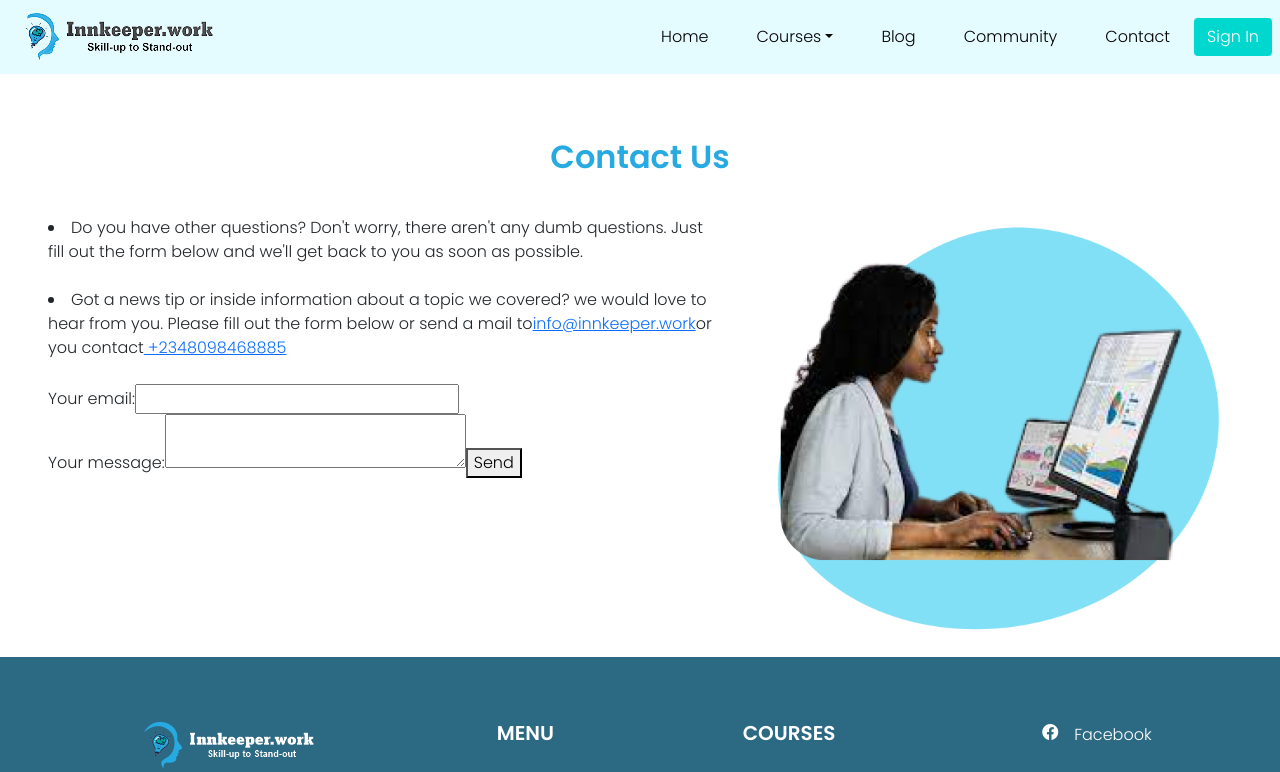
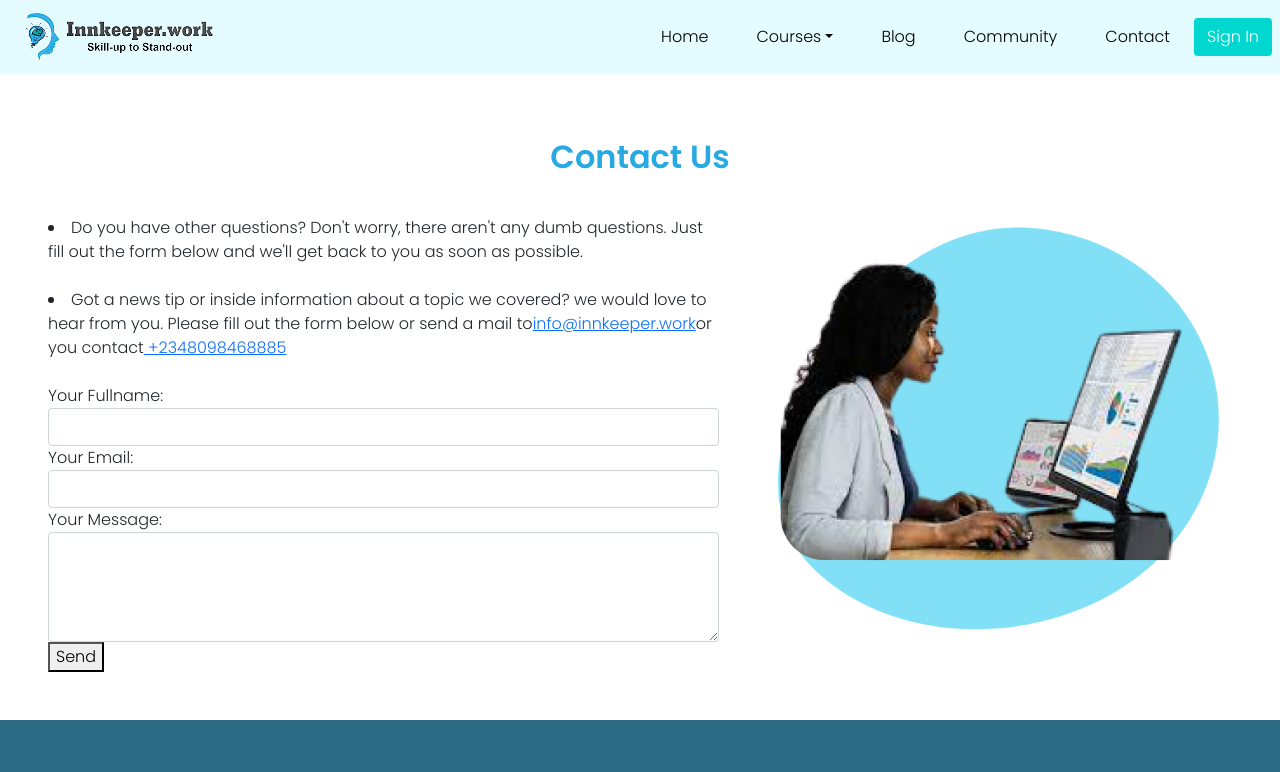
Before and after one commit to innkeeper-work/innkeeper.work_lms, a React (Create React App) app: page /contact in a window 1280 px wide. Shown: the top 772 px of the page. Built offline with nearby package versions, Linux system fonts and the light colour scheme.

Commit message:
new contact form

```diff
--- a/package.json
+++ b/package.json
@@ -9,6 +9,7 @@
 		"@testing-library/user-event": "^13.5.0",
 		"bootstrap": "^5.1.3",
 		"bootstrap-icons": "^1.8.1",
+		"emailjs-com": "^3.2.0",
 		"react": "^17.0.2",
 		"react-dom": "^17.0.2",
 		"react-mailto": "^0.4.0",
--- a/src/components/ContactForm.js
+++ b/src/components/ContactForm.js
@@ -1,3 +1,4 @@
+import emailjs from "emailjs-com";
 // import React from "react";
 // import { useForm, ValidationError } from "@formspree/react";
 // function ContactForm() {
@@ -28,17 +29,28 @@ function ContactForm() {
 	// if (state.succeeded) {
 	// 	return <p>Thanks for contacting us</p>;
 	// }
+	const sendMessage = (e) => {
+		e.preventDefault();
+		emailjs
+			.sendForm(
+				"service_dll3w3m",
+				"template_tyu5sq8",
+				e.target,
+				"cwTEWIt7UFDMpdP1O"
+			)
+			.then((res) => {
+				console.log(res);
+			})
+			.catch((err) => console.log(err));
+	};
 	return (
-		<form action="https://formspree.io/f/myyodwgk" method="POST">
-			<label>
-				Your email:
-				<input type="email" name="email" />
-			</label>
-			<label>
-				Your message:
-				<textarea name="message"></textarea>
-			</label>
-
+		<form onSubmit={sendMessage}>
+			<label>Your Fullname: </label>
+			<input type="text" name="fullname" className="form-control" />
+			<label>Your Email: </label>
+			<input type="email" name="email" className="form-control" />
+			<label>Your Message: </label>
+			<textarea name="message" rows="4" className="form-control"></textarea>
 			<button type="submit">Send</button>
 		</form>
 	);
```
Also changed, not shown: 1 other file (tests, documents, lock files or other folders).
